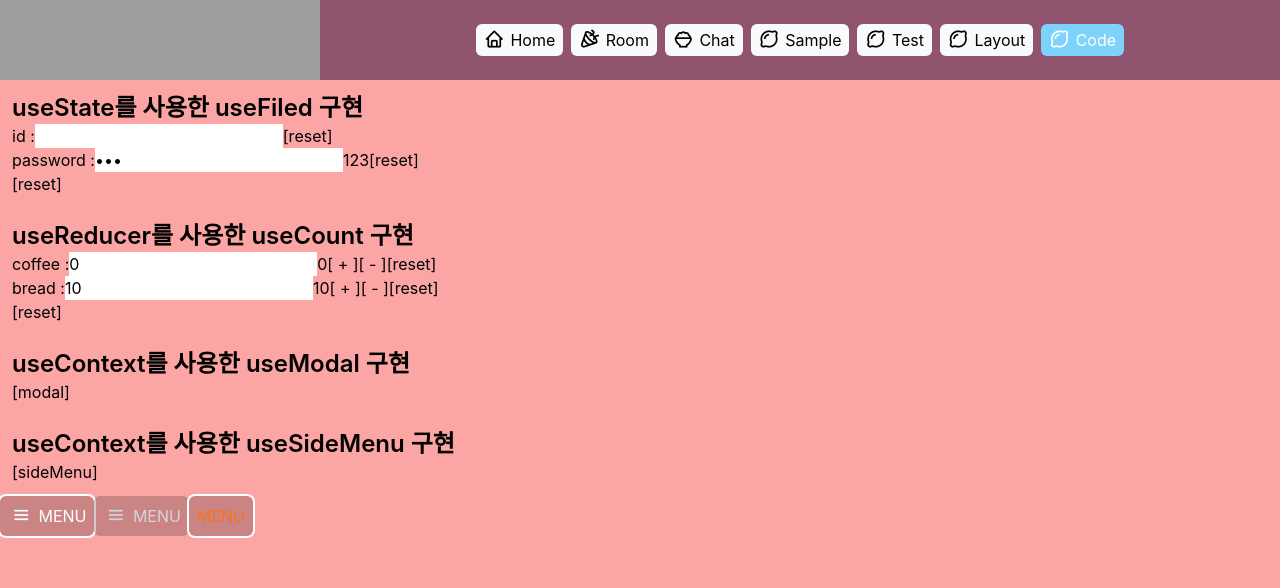
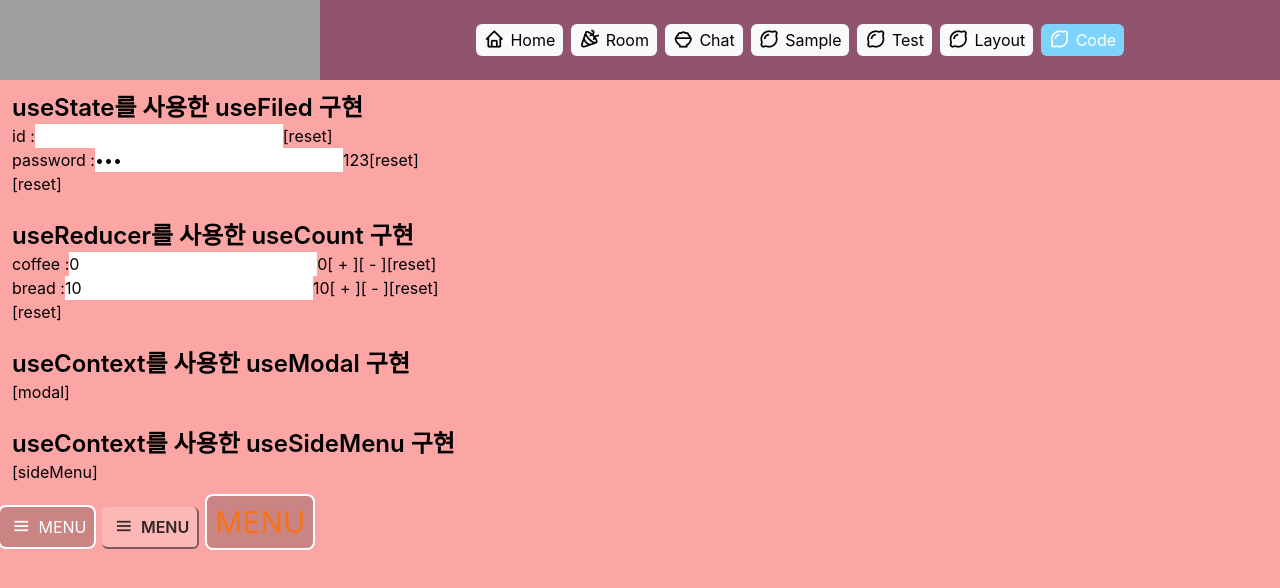
Before and after one commit to koozone/next-chat-app, a Next.js app: page /view/code in a window 1280 px wide. Shown: the top 588 px of the page. Built offline with nearby package versions, Linux system fonts and the light colour scheme; grey boxes are pictures that could not be loaded.

Commit message:
[수정] 버튼 코드 정리

```diff
--- a/pages/component/button.js
+++ b/pages/component/button.js
@@ -1,5 +1,4 @@
 import Link from 'next/link';
-import {useRef} from 'react';
 
 const getContent = (item) => {
 	const {icon, name} = item;
@@ -12,54 +11,23 @@ const getContent = (item) => {
 	);
 };
 
-const ButtonItem = (props) => {
-	const {
-		children,
-		className = '',
-		css = '',
-		onClick = () => {
-			console.log('onClick');
-		},
-	} = props;
-	const content = children ? children : getContent(props);
+// const ButtonItem = (props) => {
+// 	const {
+// 		children,
+// 		className = '',
+// 		css = '',
+// 		onClick = () => {
+// 			console.log('onClick');
+// 		},
+// 	} = props;
+// 	const content = children ? children : getContent(props);
 
-	return (
-		<button className={`${css} ${className}`} onClick={onClick}>
-			{content}
-		</button>
-	);
-};
-const getStyleButton = (props) => {
-	// return (
-	// 	<div
-	// 		className={() => {
-	// 			switch (props.type) {
-	// 				case 'primary':
-	// 					return 'text-red-500';
-
-	// 				default:
-	// 					return 'text-red-100';
-	// 			}
-	// 		}}
-	// 	></div>
-	// );
-	switch (props.type) {
-		case 'bold':
-			return `px-2 py-2 text-gray-300 rounded-md hover:text-white hover:bg-black/50 inline-block transition relative active:top-0.5 space-x-1 ${
-				props.isSelect ? 'bg-white/20' : 'bg-black/20'
-			}`;
-		case 'normal':
-			return `px-2 py-2 text-white ring-2 ring-white rounded-md hover:text-white hover:bg-black/50 inline-block transition relative active:top-0.5 space-x-1 ${
-				props.isSelect ? 'bg-white/20' : 'bg-black/20'
-			}`;
-		case 'primary':
-			return `px-2 py-2 text-orange-500 ring-2 ring-white rounded-md hover:text-white hover:bg-black/50 inline-block transition relative active:top-0.5 space-x-1 ${
-				props.isSelect ? 'bg-white/20' : 'bg-black/20'
-			}`;
-		default:
-			return '';
-	}
-};
+// 	return (
+// 		<button className={`${css} ${className}`} onClick={onClick}>
+// 			{content}
+// 		</button>
+// 	);
+// };
 
 const LinkItem = (props) => {
 	const {children, className = '', css = '', href = '#'} = props;
@@ -81,16 +49,43 @@ const ImageItem = (props) => {
 export function Button(props) {
 	const {
 		children,
+		type,
+		selected,
 		className = '',
 		onClick = () => {
 			console.log('onClick');
 		},
 	} = props;
 	const content = children ? children : getContent(props);
-	const style = getStyleButton(props);
 
 	return (
-		<button className={`${style} ${className}`} onClick={onClick}>
+		<button
+			onClick={onClick}
+			className={`${className} ${(() => {
+				switch (type) {
+					case 'bold':
+						return `px-2 py-2 text-black/80 bg-white/20 font-semibold border-b-2 border-r-2 border-black/50 rounded-md hover:border-0 hover:border-t-2 hover:border-l-2 hover:border-black/50 hover:bg-black/10 hover:text-white space-x-1 ${
+							selected ? '' : ''
+						}`;
+					case 'normal':
+						return `px-2 py-2 text-white ring-2 ring-white rounded-md hover:text-white hover:bg-black/50 inline-block transition relative active:top-0.5 space-x-1 ${
+							selected ? 'bg-white/20' : 'bg-black/20'
+						}`;
+					case 'primary':
+						return `px-2 py-2 text-orange-500 ring-2 ring-white rounded-md hover:text-white hover:bg-black/50 inline-block transition relative active:top-0.5 space-x-1 ${
+							selected ? 'bg-white/20' : 'bg-black/20'
+						}`;
+					case 'buttonA':
+						return `h-10 aspect-square text-center text-gray-900 bg-black/10 rounded-full hover:text-white hover:bg-black/50 space-x-1 ${selected ? 'bg-white/20' : 'bg-black/20'}`;
+					case 'buttonB':
+						return `px-2 py-2 text-gray-300 rounded-md hover:text-white hover:bg-black/50 inline-block transition relative active:top-0.5 space-x-1 ${
+							selected ? 'bg-white/20' : 'bg-black/20'
+						}`;
+					default:
+						return '';
+				}
+			})()}`}
+		>
 			{content}
 		</button>
 	);
@@ -98,12 +93,10 @@ export function Button(props) {
 
 export function ButtonA(props) {
 	return (
-		<ButtonItem
+		<Button
 			{...{
 				...props,
-				css: `h-10 aspect-square text-center text-gray-900 bg-black/10 rounded-full hover:text-white hover:bg-black/50 space-x-1 ${
-					props.isSelect ? 'bg-white/20' : 'bg-black/20'
-				}`,
+				type: 'buttonA',
 			}}
 		/>
 	);
@@ -111,12 +104,10 @@ export function ButtonA(props) {
 
 export function ButtonB(props) {
 	return (
-		<ButtonItem
+		<Button
 			{...{
 				...props,
-				css: `px-2 py-2 text-gray-300 rounded-md hover:text-white hover:bg-black/50 inline-block transition relative active:top-0.5 space-x-1 ${
-					props.isSelect ? 'bg-white/20' : 'bg-black/20'
-				}`,
+				type: 'buttonB',
 			}}
 		/>
 	);
@@ -153,9 +144,7 @@ export function LinkC(props) {
 		<LinkItem
 			{...{
 				...props,
-				css: `block px-2 py-1 rounded-md ${
-					props.isSelect ? 'bg-sky-300 text-white' : 'bg-gray-50 hover:text-red-900'
-				}`,
+				css: `block px-2 py-1 rounded-md ${props.isSelect ? 'bg-sky-300 text-white' : 'bg-gray-50 hover:text-red-900'}`,
 			}}
 		/>
 	);
@@ -166,9 +155,7 @@ export function ImageA(props) {
 		<ImageItem
 			{...{
 				...props,
-				css: `h-10 aspect-square border-2 border-white/50 rounded-full object-cover ${
-					props.isSelect ? '' : ''
-				}`,
+				css: `h-10 aspect-square border-2 border-white/50 rounded-full object-cover ${props.isSelect ? '' : ''}`,
 			}}
 		/>
 	);
@@ -179,9 +166,7 @@ export function ImageB(props) {
 		<ImageItem
 			{...{
 				...props,
-				css: `inline-block w-[200px] h-[200px] object-cover rounded-md ${
-					props.isSelect ? '' : ''
-				}`,
+				css: `inline-block w-[200px] h-[200px] object-cover rounded-md ${props.isSelect ? '' : ''}`,
 			}}
 		/>
 	);
--- a/pages/view/code.js
+++ b/pages/view/code.js
@@ -34,12 +34,7 @@ const CodeUseFiled = () => {
 			</div>
 			<div>
 				password :
-				<input
-					type="password"
-					value={field.password}
-					name="password"
-					onChange={onChageInput}
-				/>
+				<input type="password" value={field.password} name="password" onChange={onChageInput} />
 				<span>{field.password}</span>
 				<button type="button" name="password" onClick={onClickReset}>
 					[reset]
@@ -168,9 +163,11 @@ export default function code() {
 				<CodeUseSideMenu />
 			</div>
 
-			<Button type="normal" name="MENU" icon="bx-menu" />
-			<Button type="bold" name="MENU" icon="bx-menu" />
-			<Button type="primary" name="MENU" />
+			<div class="space-x-2">
+				<Button type="normal" name="MENU" icon="bx-menu" />
+				<Button type="bold" name="MENU" icon="bx-menu" />
+				<Button type="primary" name="MENU" className="text-3xl" />
+			</div>
 		</>
 	);
 }
```
